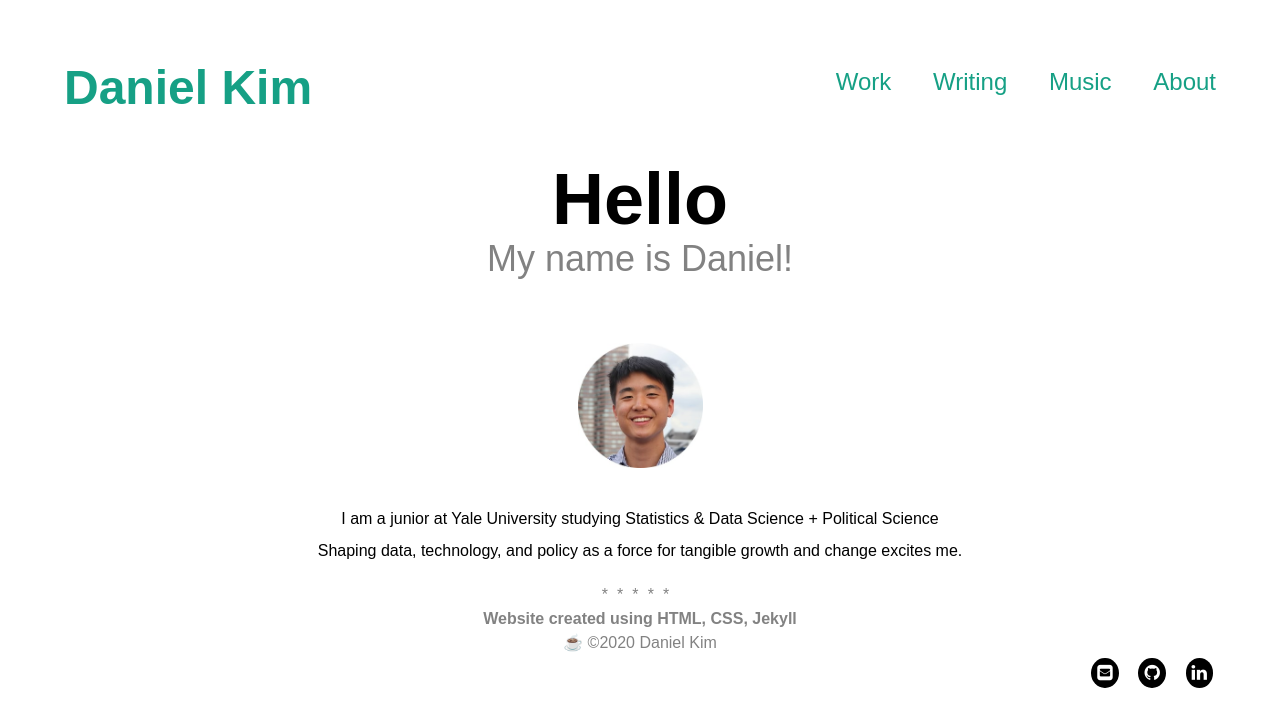
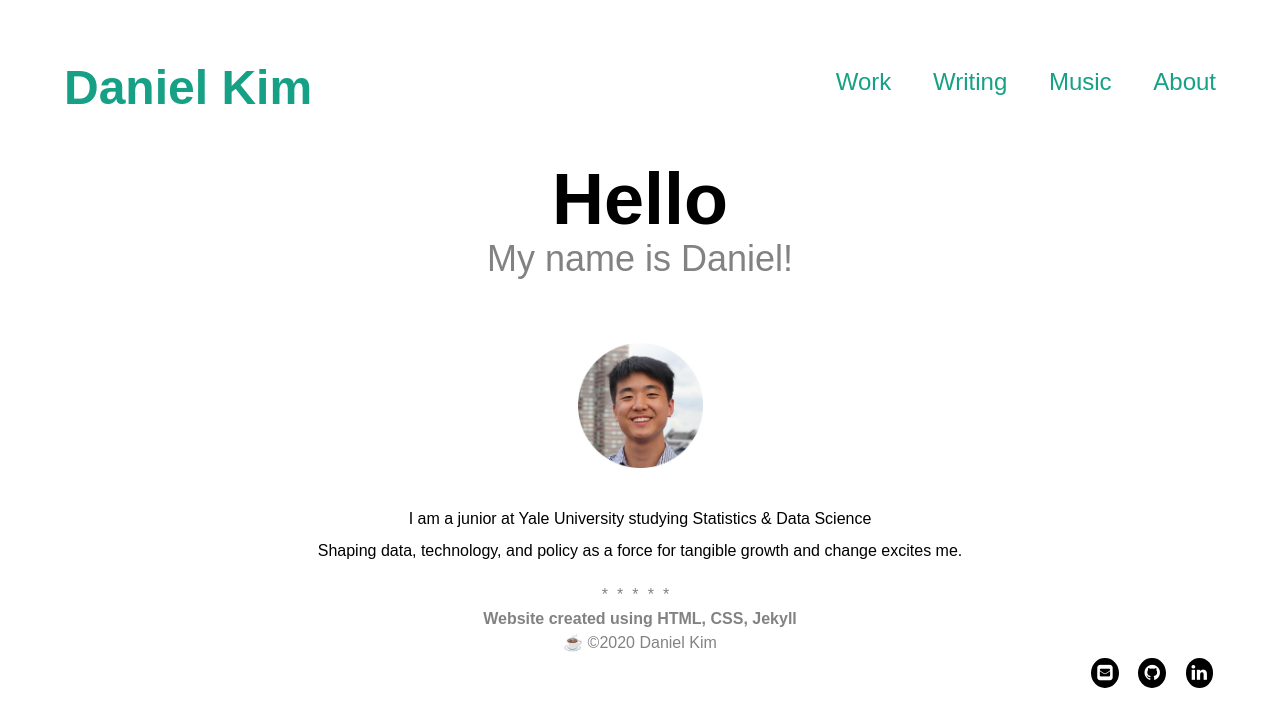
Before and after one commit to danielk56/danielk56.github.io, a Jekyll site: the page built from index.md, in a window 1280 px wide. Shown: the top 727 px of the page. Built offline with Jekyll 4.4.1, drawn with Linux system fonts in a browser that asks for light colours.

Commit message:
Update index.md

```diff
--- a/index.md
+++ b/index.md
@@ -9,5 +9,5 @@ sitemap:
 <img src="{{ '/assets/img/pudhina.jpg' | prepend: site.baseurl }}" id="about-img">
 
 <div id="describe-text">
-	<p>I am a junior at Yale University studying Statistics & Data Science + Political Science <br> Shaping data, technology, and policy as a force for tangible growth and change excites me.</p>
+	<p>I am a junior at Yale University studying Statistics & Data Science <br> Shaping data, technology, and policy as a force for tangible growth and change excites me.</p>
 </div>
```
